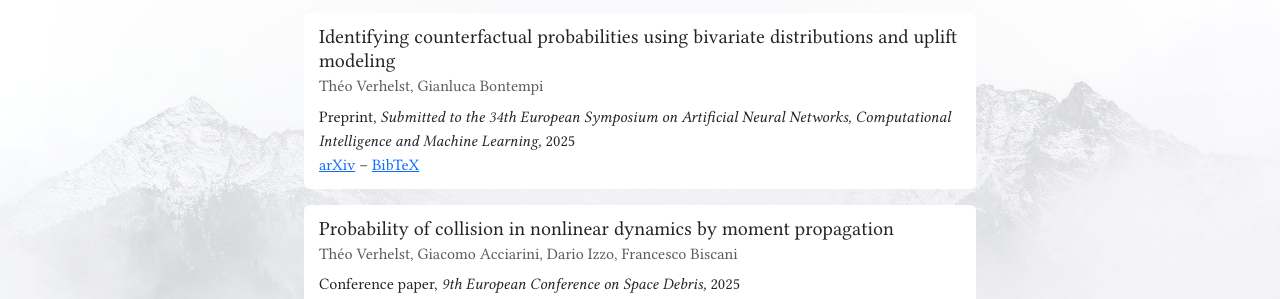
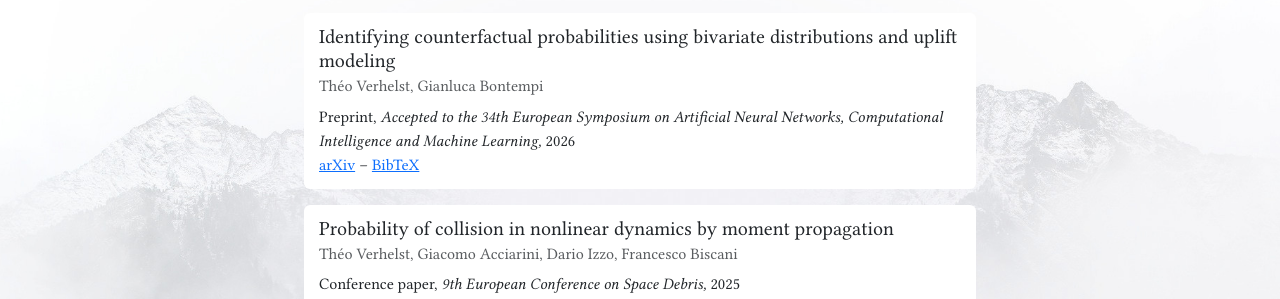
Before and after one commit to TheoVerhelst/theoverhelst.com, a Jekyll site: the page built from publications.html, in a window 1280 px wide. Shown: the part 151-450 px from the top of the page. Built offline with Jekyll 4.4.1, drawn with Linux system fonts in a browser that asks for light colours; nearby versions of some CDN libraries; some web fonts are replaced.

Commit message:
Paper accepted at ESANN

```diff
--- a/_data/publications.yml
+++ b/_data/publications.yml
@@ -1,8 +1,8 @@
 - title: "Identifying counterfactual probabilities using bivariate distributions and uplift modeling"
   authors: Théo Verhelst, Gianluca Bontempi
   type: Preprint
-  venue: Submitted to the 34th European Symposium on Artificial Neural Networks, Computational Intelligence and Machine Learning
-  year: 2025
+  venue: Accepted to the 34th European Symposium on Artificial Neural Networks, Computational Intelligence and Machine Learning
+  year: 2026
   links:
     - url: "https://arxiv.org/abs/2512.08805"
       name: arXiv
@@ -63,7 +63,8 @@
       location = {{Bruxelles}},
       pagetotal = {225},
       url = {https://theoverhelst.com/assets/documents/theo_verhelst_phd_thesis.pdf},
-      urldate = {2025-12-15}
+      urldate = {2025-12-15},
+      doi={10.13140/RG.2.2.27105.98400}
     }
 
 - title: "Uplift vs. predictive modeling: a theoretical analysis"
```
